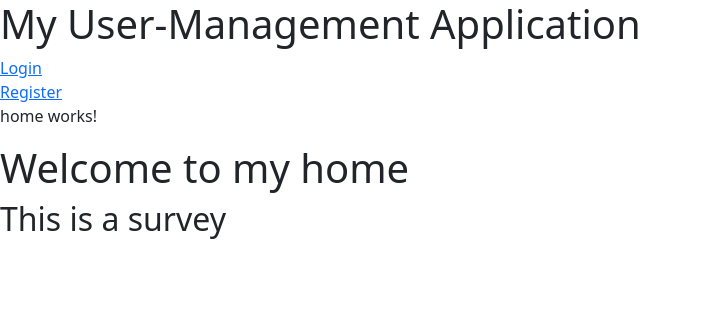
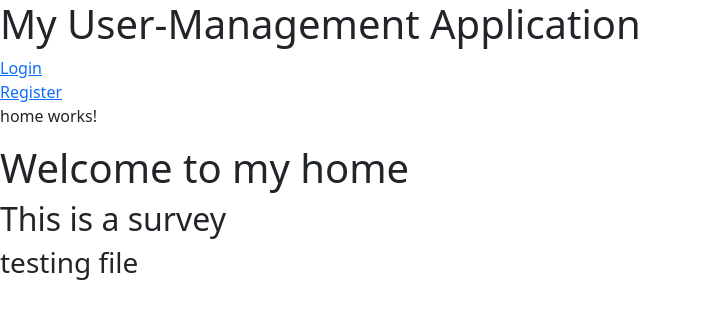
Before and after one commit to Chuileee/COMP229-Group2, an Angular app in the folder frontend/: page /home in a window 1280 px wide. Shown: the top 318 px of the page, without its empty margins (0-701 px from the left). Built offline with nearby package versions, Linux system fonts and the light colour scheme.

Commit message:
Update home.component.html

```diff
--- a/frontend/src/app/home/home.component.html
+++ b/frontend/src/app/home/home.component.html
@@ -1,3 +1,4 @@
 <p>home works!</p>
 <h1>Welcome to my home</h1>
 <h2>This is a survey</h2>
+<h3>testing file</h3>
```
